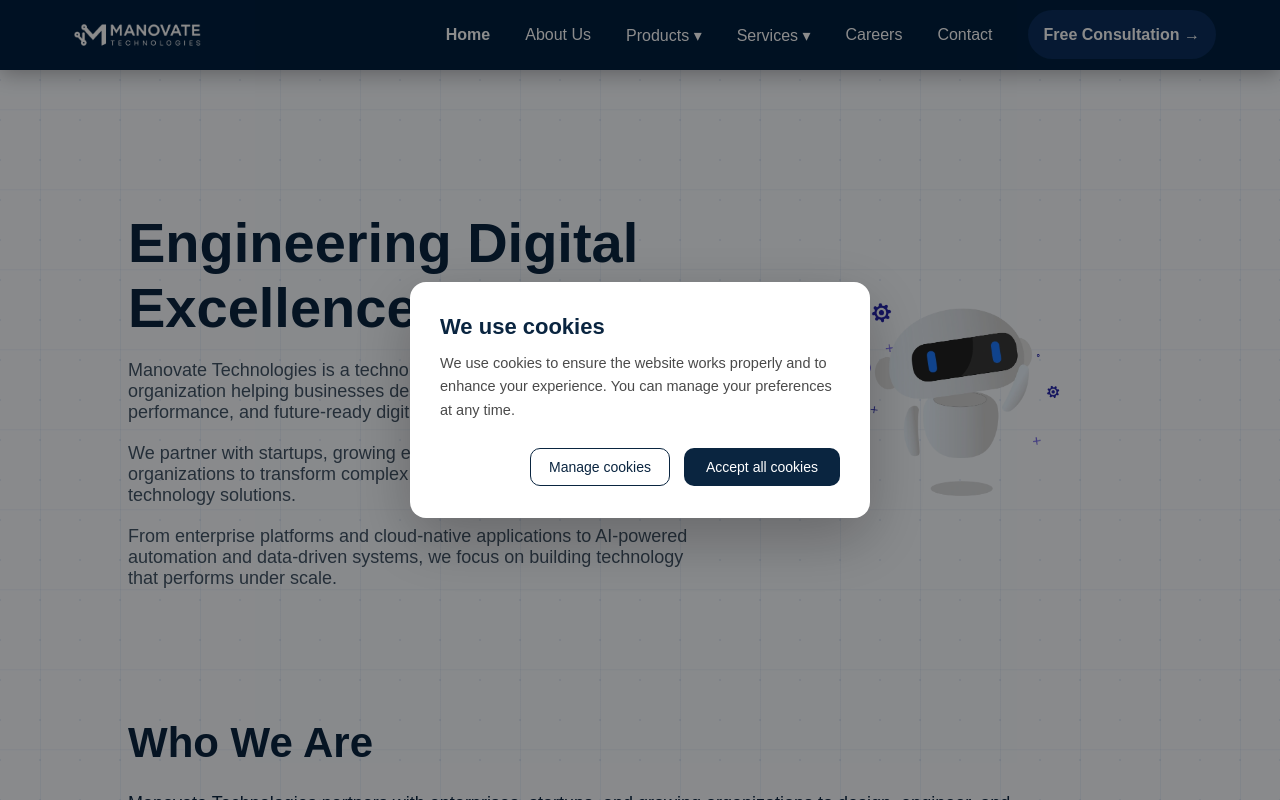
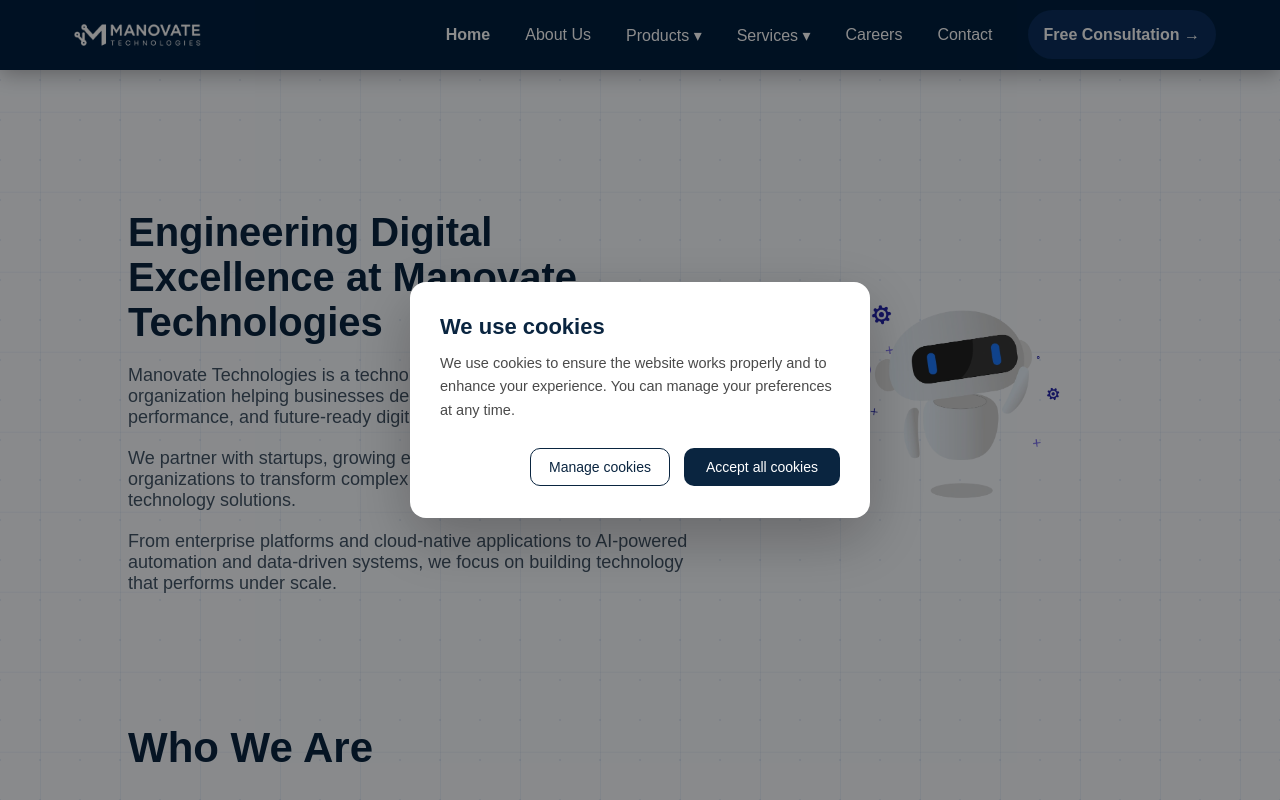
Before and after one commit to manvote/original-manovate, a React (Create React App) app: page /about in a window 1280 px wide. Shown: the top 800 px of the page. Built offline with nearby package versions, Linux system fonts and the light colour scheme.

Commit message:
SEO update in about

```diff
--- a/package.json
+++ b/package.json
@@ -10,7 +10,8 @@
     "axios": "^1.13.2",
     "framer-motion": "^12.23.26",
     "react": "^18.2.0",
-"react-dom": "^18.2.0",
+    "react-dom": "^18.2.0",
+    "react-helmet-async": "^2.0.5",
     "react-icons": "^5.5.0",
     "react-router-dom": "^7.10.1",
     "react-scripts": "5.0.1",
--- a/src/components/About.css
+++ b/src/components/About.css
@@ -103,8 +103,8 @@
 }
 
 
-.about-hero-inner h1 {
-  font-size: 56px;
+.about-hero-inner h2 {
+  font-size: 40px;
   font-weight: 800;
   max-width: 900px;
 }
--- a/src/components/About.js
+++ b/src/components/About.js
@@ -9,11 +9,26 @@
 import ClientGrowthWithFilter from "./charts/ClientGrowthWithFilter";
 import { FaLinkedinIn, FaEnvelope } from "react-icons/fa";
 import { FaGlobe } from "react-icons/fa";
+import { Helmet } from "react-helmet-async";
+
 
 const About = () => {
   return (
     <>
     <Navbar />
+
+<Helmet>
+  <title>About Manovate Technologies | AI & Digital Engineering Company</title>
+
+  <meta
+    name="description"
+    content="Learn about Manovate Technologies, a technology consulting and AI-driven software engineering company building secure, scalable, and future-ready digital platforms."
+  />
+
+  <link rel="canonical" href="https://www.manovate.co.in/about" />
+</Helmet>
+
+
     <div className="about-wrapper">
 
       {/* HERO */}
@@ -23,7 +38,7 @@
 
     {/* LEFT CONTENT */}
     <div className="about-hero-inner">
-      <h1>Engineering Digital Excellence</h1>
+      <h2>Engineering Digital Excellence at Manovate Technologies</h2>
 
       <p>
         Manovate Technologies is a technology consulting and engineering
@@ -46,7 +61,10 @@
 
     {/* RIGHT – ROBOT */}
     <div className="about-hero-robot">
-      <img src={robotImg} alt="AI Robot" />
+      <img
+  src={robotImg}
+  alt="AI-powered digital engineering innovation at Manovate Technologies"
+/>
     </div>
 
   </div>
@@ -111,7 +129,8 @@
     {/* FOUNDER */}
     <div className="team-card">
       <div className="team-photo">
-        <img src={ceo} alt="Syed Kareem Mynudeen - Founder & Director" />
+        <img src={ceo} alt="Syed Kareem Mynudeen, Founder and Director of Manovate Technologies"
+ />
       </div>
 
       <h4>Syed Kareem Mynudeen</h4>
```
Also changed, not shown: src/index.js (+4 -4 lines), 1 other file (tests, documents, lock files or other folders).
